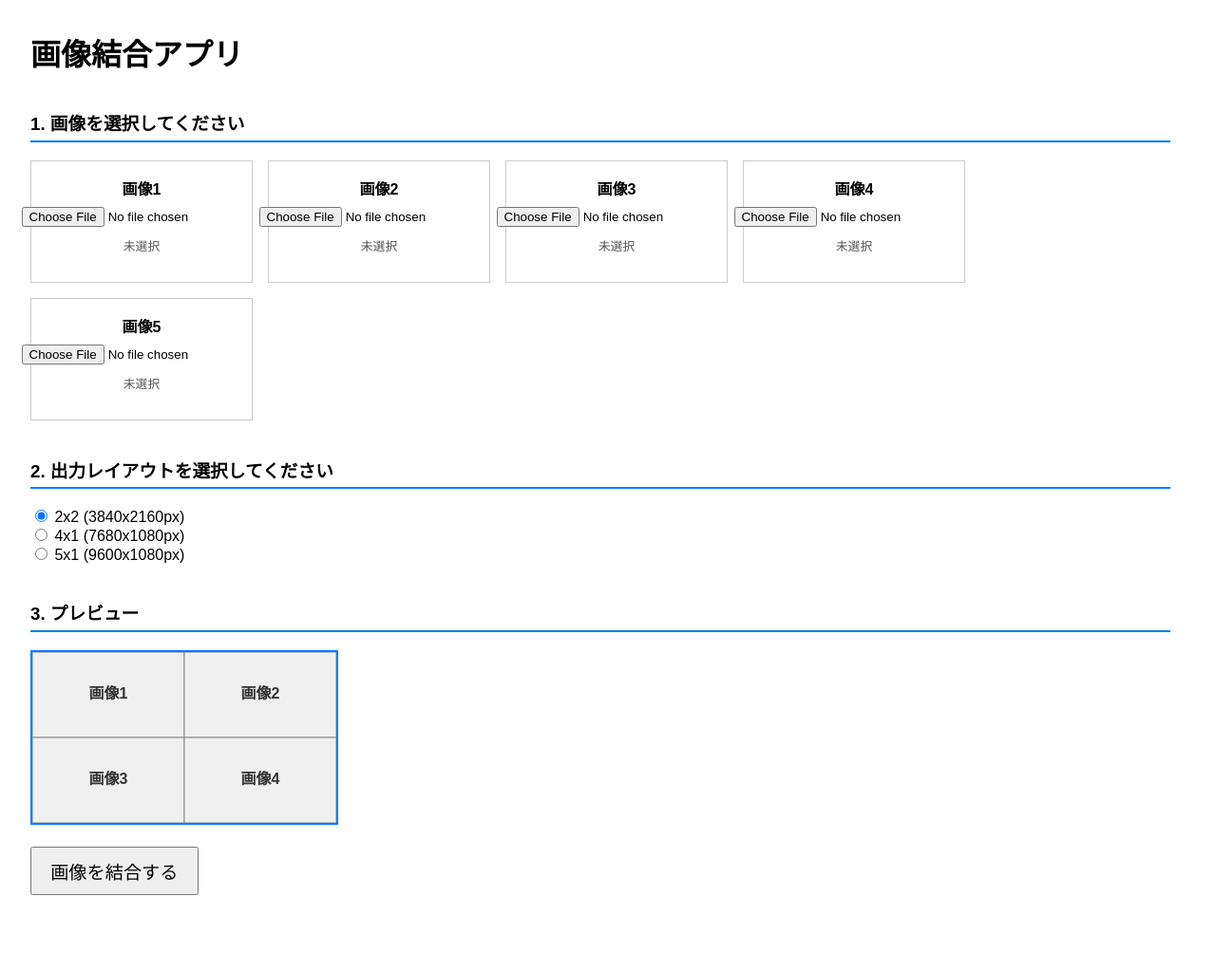
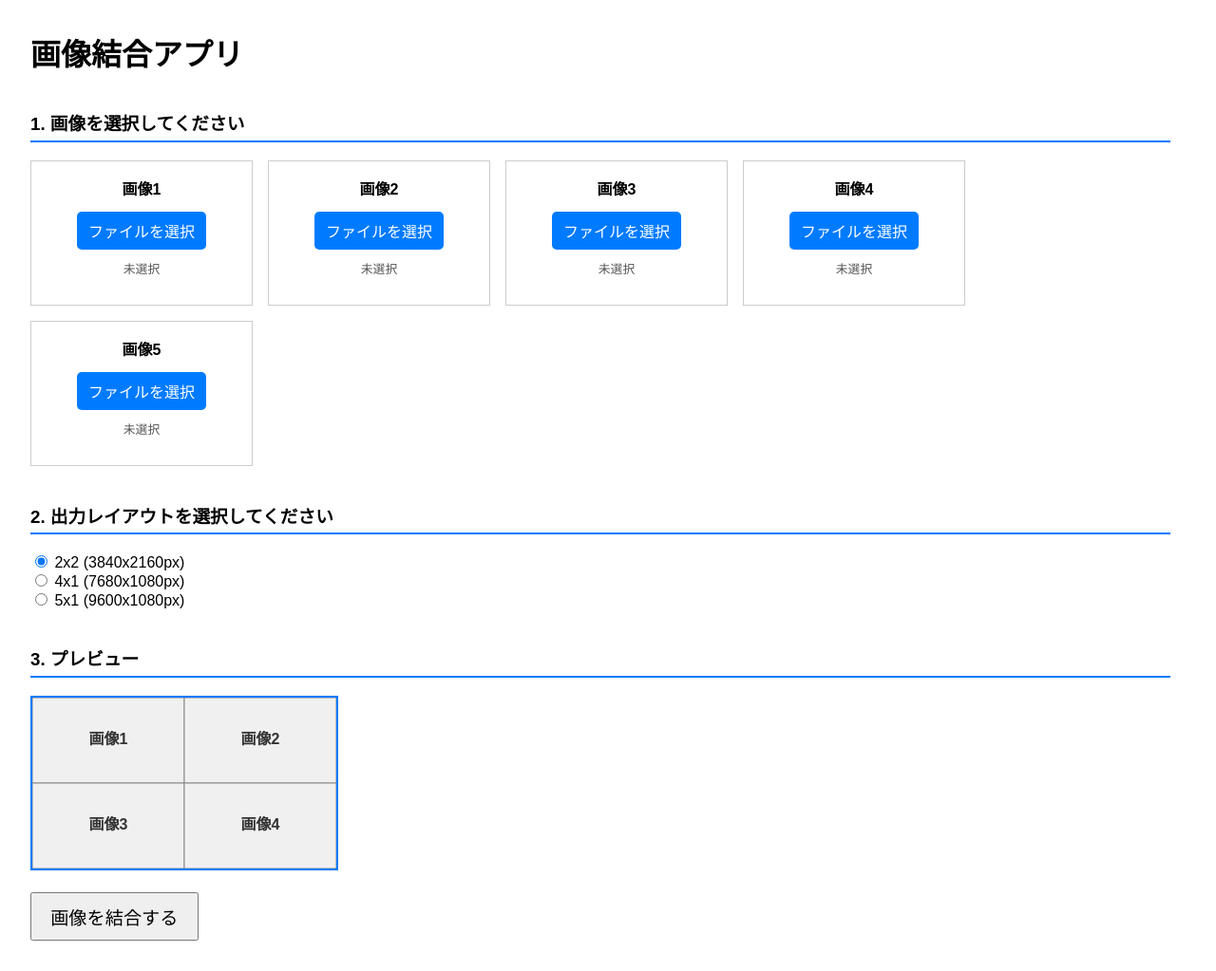
Before and after one commit to masatoooooon/flask-hello-render, a Flask app: page / in a window 1280 px wide. Shown: the whole page at 95% size. Before the commit the page ends 943 px from the top, so only its background shows below. Run offline with Flask 3, Linux system fonts and the light colour scheme.

Commit message:
Update index.html

```diff
--- a/templates/index.html
+++ b/templates/index.html
@@ -20,7 +20,25 @@
             align-items: center;
             width: 200px;
         }
-        .image-slot label { font-weight: bold; margin-bottom: 0.5em; }
+        .slot-title { font-weight: bold; margin-bottom: 0.5em; }
+
+        /* ★変更点: ファイル選択ボタンのスタイル */
+        .file-select-button {
+            background-color: #007bff;
+            color: white;
+            padding: 8px 12px;
+            border-radius: 5px;
+            cursor: pointer;
+            text-align: center;
+            margin-top: 5px;
+        }
+        .file-select-button:hover {
+            background-color: #0056b3;
+        }
+        input[type="file"] {
+            display: none; /* 元のボタンは隠す */
+        }
+
         .filename-display {
             font-size: 0.8em;
             color: #555;
@@ -50,11 +68,11 @@
         <h3>1. 画像を選択してください</h3>
         <div class="image-slots-container">
             <script>
-                // JavaScriptで5つの画像選択スロットを生成
                 for (let i = 1; i <= 5; i++) {
                     document.write(`
                         <div class="image-slot">
-                            <label for="image${i}">画像${i}</label>
+                            <label class="slot-title">画像${i}</label>
+                            <label for="image${i}" class="file-select-button">ファイルを選択</label>
                             <input type="file" id="image${i}" name="image_files" accept="image/*" onchange="handleFileSelect(${i-1}, this)">
                             <div id="filename${i}" class="filename-display">未選択</div>
                         </div>
@@ -65,13 +83,13 @@
 
         <h3>2. 出力レイアウトを選択してください</h3>
         <div class="layout-options">
-            <input type="radio" id="layout_2x2" name="layout" value="2x2" checked onchange="handleLayoutChange()">
+            <input type="radio" id="layout_2x2" name="layout" value="2x2" checked onchange="updatePreviewCanvas()">
             <label for="layout_2x2">2x2 (3840x2160px)</label>
             <br>
-            <input type="radio" id="layout_4x1" name="layout" value="4x1" onchange="handleLayoutChange()">
+            <input type="radio" id="layout_4x1" name="layout" value="4x1" onchange="updatePreviewCanvas()">
             <label for="layout_4x1">4x1 (7680x1080px)</label>
             <br>
-            <input type="radio" id="layout_5x1" name="layout" value="5x1" onchange="handleLayoutChange()">
+            <input type="radio" id="layout_5x1" name="layout" value="5x1" onchange="updatePreviewCanvas()">
             <label for="layout_5x1">5x1 (9600x1080px)</label>
         </div>
 
@@ -86,41 +104,32 @@
         // --- グローバル変数 ---
         const canvas = document.getElementById('output-preview-canvas');
         const ctx = canvas.getContext('2d');
-        let previewSources = new Array(5).fill(null); // 5つの画像ソースを保持する配列
+        let previewSources = new Array(5).fill(null);
 
-        // --- ファイル選択時の処理 ---
+        // --- ★変更点: ファイル選択時の処理を修正 ---
         function handleFileSelect(index, input) {
             const filenameContainer = document.getElementById(`filename${index + 1}`);
             if (input.files && input.files[0]) {
                 const reader = new FileReader();
                 reader.onload = function(e) {
-                    const img = new Image();
-                    img.onload = () => {
-                        previewSources[index] = img; // 画像オブジェクトを保存
-                        updatePreviewCanvas(); // キャンバスを再描画
-                    };
-                    img.src = e.target.result;
+                    // 画像のデータURLを配列に保存
+                    previewSources[index] = e.target.result;
+                    updatePreviewCanvas(); // キャンバスを再描画
                 };
                 reader.readAsDataURL(input.files[0]);
                 filenameContainer.textContent = input.files[0].name;
             } else {
-                previewSources[index] = null; // 選択がキャンセルされたらリセット
+                previewSources[index] = null;
                 filenameContainer.textContent = '未選択';
                 updatePreviewCanvas();
             }
         }
 
-        // --- レイアウト変更時の処理 ---
-        function handleLayoutChange() {
-            updatePreviewCanvas();
-        }
-
-        // --- メインのプレビュー描画関数 ---
+        // --- ★変更点: プレビュー描画のロジックを全体的に修正・改善 ---
         function updatePreviewCanvas() {
             const layout = document.querySelector('input[name="layout"]:checked').value;
             let canvasWidth, canvasHeight, slots = [];
 
-            // ★変更点: 各レイアウトでスロットが16:9になるようにサイズを計算
             const slotHeight = 90;
             const slotWidth = 160;
 
@@ -145,18 +154,24 @@
             ctx.textAlign = 'center';
             ctx.textBaseline = 'middle';
 
+            let imagesToLoad = slots.length;
+
+            // 全スロットを描画
             slots.forEach((slot, index) => {
-                const imageSource = previewSources[index];
-                if (imageSource) {
-                    // ★変更点: 画像が選択されていれば、それを描画
-                    const hRatio = slot.w / imageSource.width;
-                    const vRatio = slot.h / imageSource.height;
-                    const ratio = Math.min(hRatio, vRatio);
-                    const centerShift_x = (slot.w - imageSource.width * ratio) / 2;
-                    const centerShift_y = (slot.h - imageSource.height * ratio) / 2;
-                    ctx.clearRect(slot.x, slot.y, slot.w, slot.h);
-                    ctx.drawImage(imageSource, 0, 0, imageSource.width, imageSource.height,
-                                  slot.x + centerShift_x, slot.y + centerShift_y, imageSource.width * ratio, imageSource.height * ratio);
+                const dataUrl = previewSources[index];
+                if (dataUrl) {
+                    const img = new Image();
+                    img.onload = () => {
+                        const hRatio = slot.w / img.width;
+                        const vRatio = slot.h / img.height;
+                        const ratio = Math.min(hRatio, vRatio);
+                        const centerShift_x = (slot.w - img.width * ratio) / 2;
+                        const centerShift_y = (slot.h - img.height * ratio) / 2;
+                        ctx.clearRect(slot.x, slot.y, slot.w, slot.h); // 念のためクリア
+                        ctx.drawImage(img, 0, 0, img.width, img.height,
+                                      slot.x + centerShift_x, slot.y + centerShift_y, img.width * ratio, img.height * ratio);
+                    };
+                    img.src = dataUrl;
                 } else {
                     // 画像がなければ、見本を描画
                     ctx.fillStyle = '#f0f0f0';
@@ -169,7 +184,12 @@
             });
         }
 
-        // 初期表示
+        // ラジオボタン変更時にプレビューを更新
+        document.querySelectorAll('input[name="layout"]').forEach(radio => {
+            radio.addEventListener('change', updatePreviewCanvas);
+        });
+
+        // ページ読み込み完了時に初期プレビューを描画
         document.addEventListener('DOMContentLoaded', updatePreviewCanvas);
     </script>
 </body>
```
